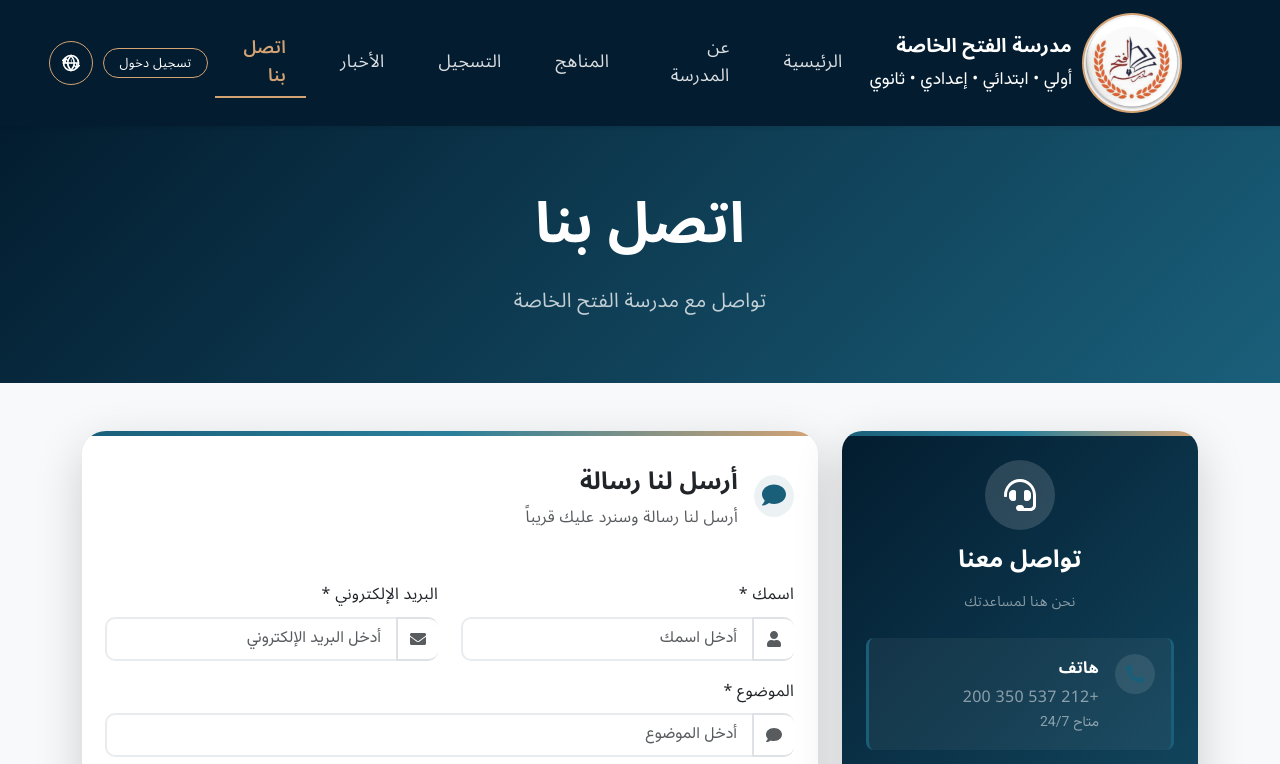
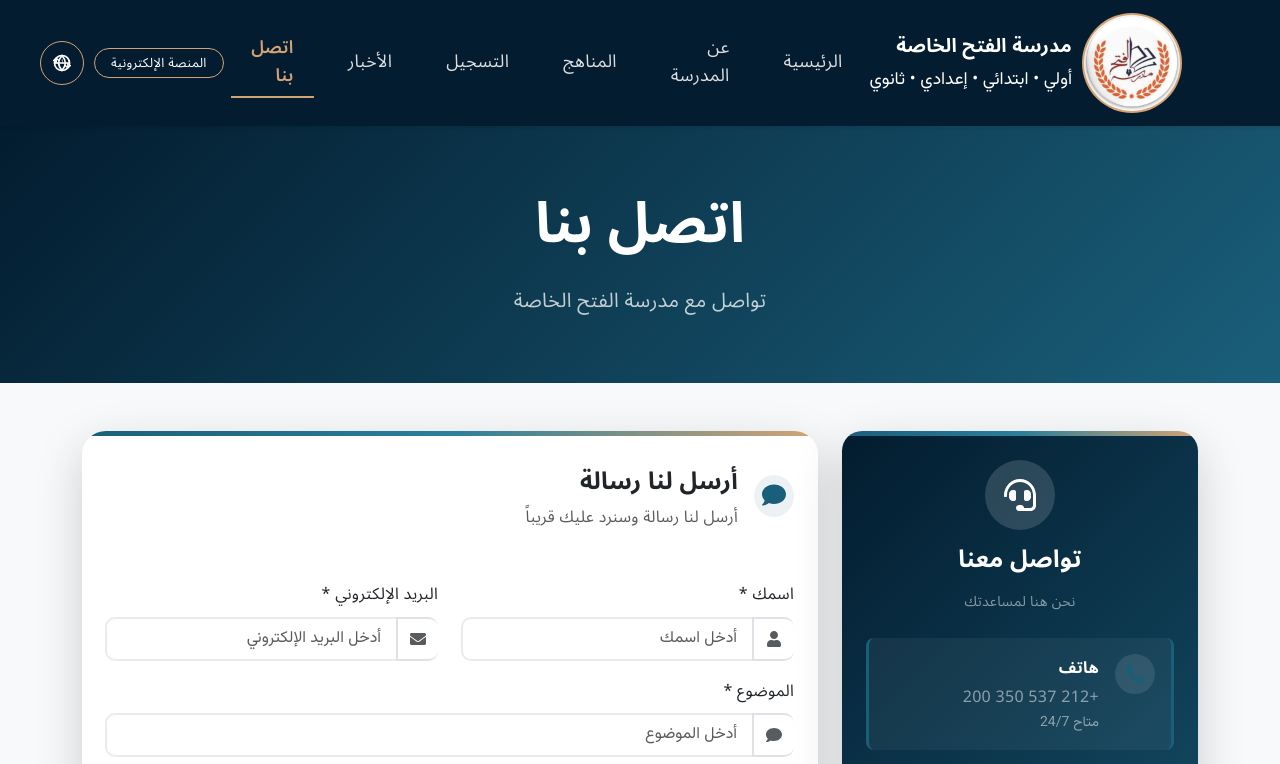
Before and after one commit to Dan-minister0062/Final-School-Project, a React (Vite) app: page /contact in a window 1280 px wide. Shown: the top 764 px of the page. Built offline with nearby package versions, Linux system fonts and the light colour scheme; no server answers.

Commit message:
Rename login label to platform in navbar and translations

```diff
--- a/src/components/common/Navbar.jsx
+++ b/src/components/common/Navbar.jsx
@@ -367,7 +367,7 @@ const NavbarComponent = () => {
                     e.currentTarget.style.borderColor = '#d4a373';
                   }}
                 >
-                  {isArabic ? 'تسجيل دخول' : 'Login'}
+                  {isArabic ? 'المنصة الإلكترونية' : 'Platform'}
                 </Button>
 
                 {/* Register button removed - parents register through admissions page */}
--- a/src/utils/translations.js
+++ b/src/utils/translations.js
@@ -8,7 +8,7 @@ export const translations = {
     admissionsNav: "Admissions",
     news: "News",
     contactNav: "Contact",
-    login: "Login",
+    login: "Platform",
     register: "Register",
     logout: "Logout",
     dashboard: "Dashboard",
```
